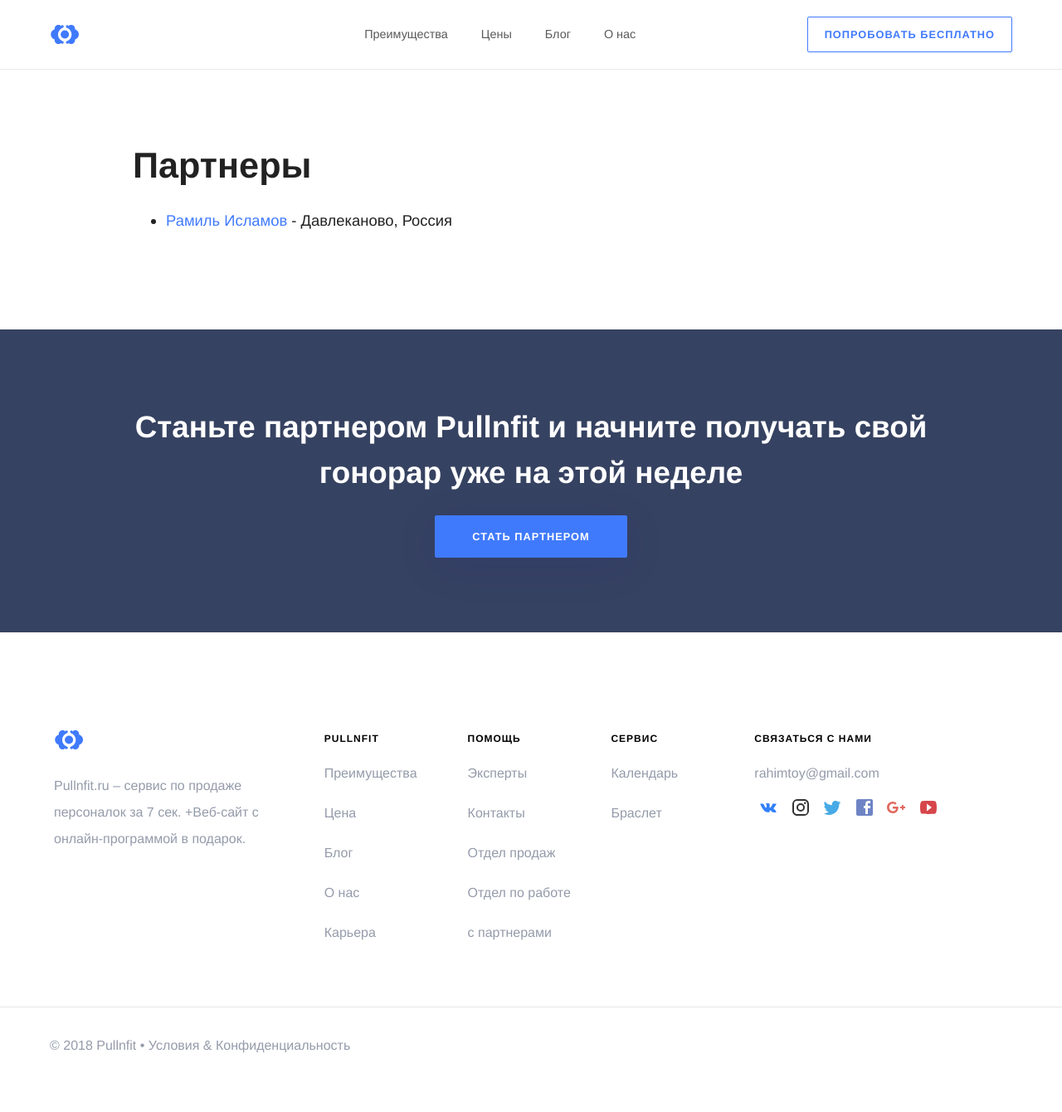
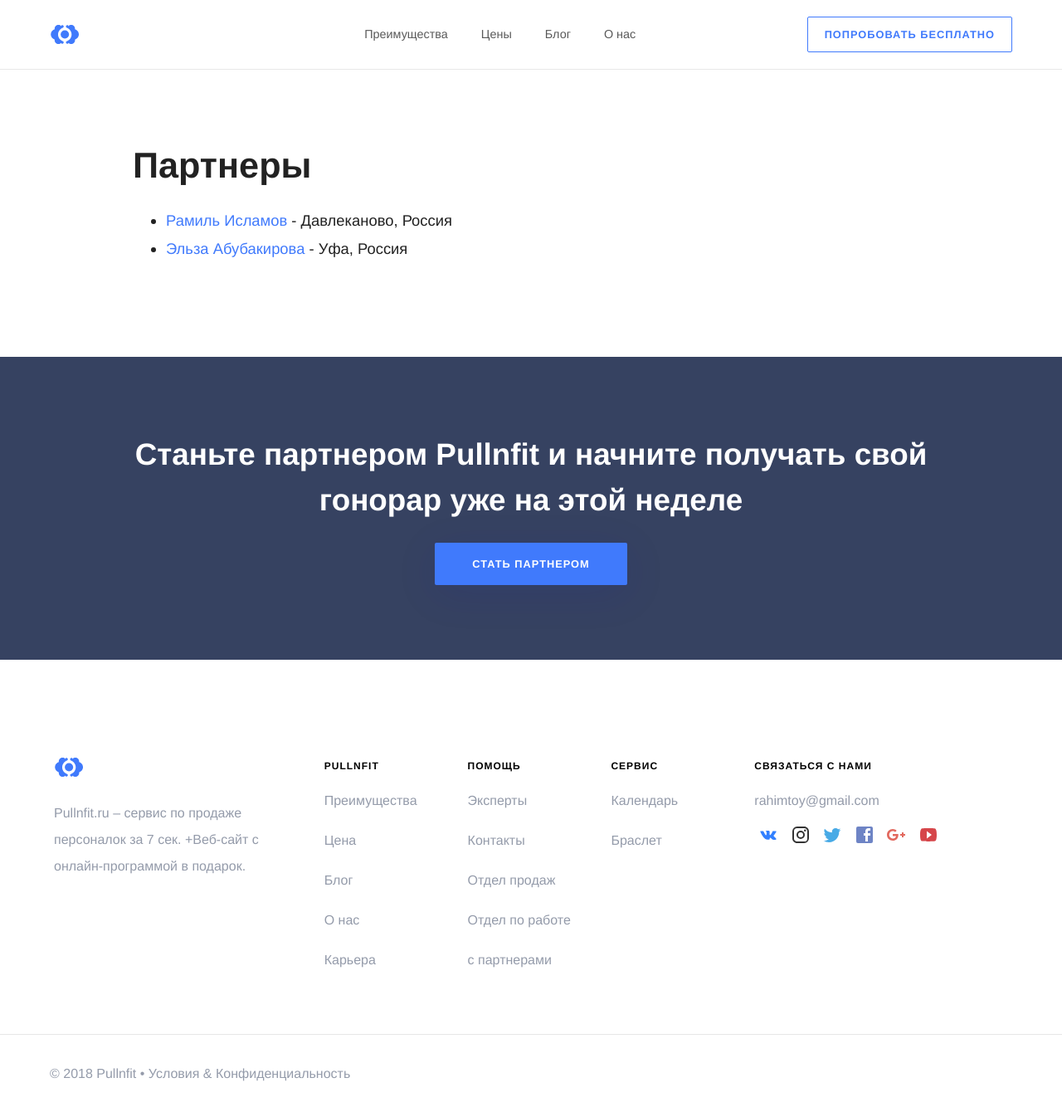
Before and after one commit to RakhimyanTim/adroholic.github.io, a Jekyll site: the page built from pages/partners.html, in a window 1280 px wide. Shown: the whole page at 83% size. Built offline with Jekyll 4.4.1, drawn with Linux system fonts in a browser that asks for light colours; some web fonts are replaced; before the commit the page ends 1307 px from its top, so only the background shows below that.

Commit message:
Update partners.yml

```diff
--- a/_data/partners.yml
+++ b/_data/partners.yml
@@ -1,3 +1,7 @@
 - name: Рамиль Исламов
   link: https://ramil-khan.ru
   location: Давлеканово, Россия
+
+- name: Эльза Абубакирова
+  link: https://elsa-raf.ru
+  location: Уфа, Россия
```
